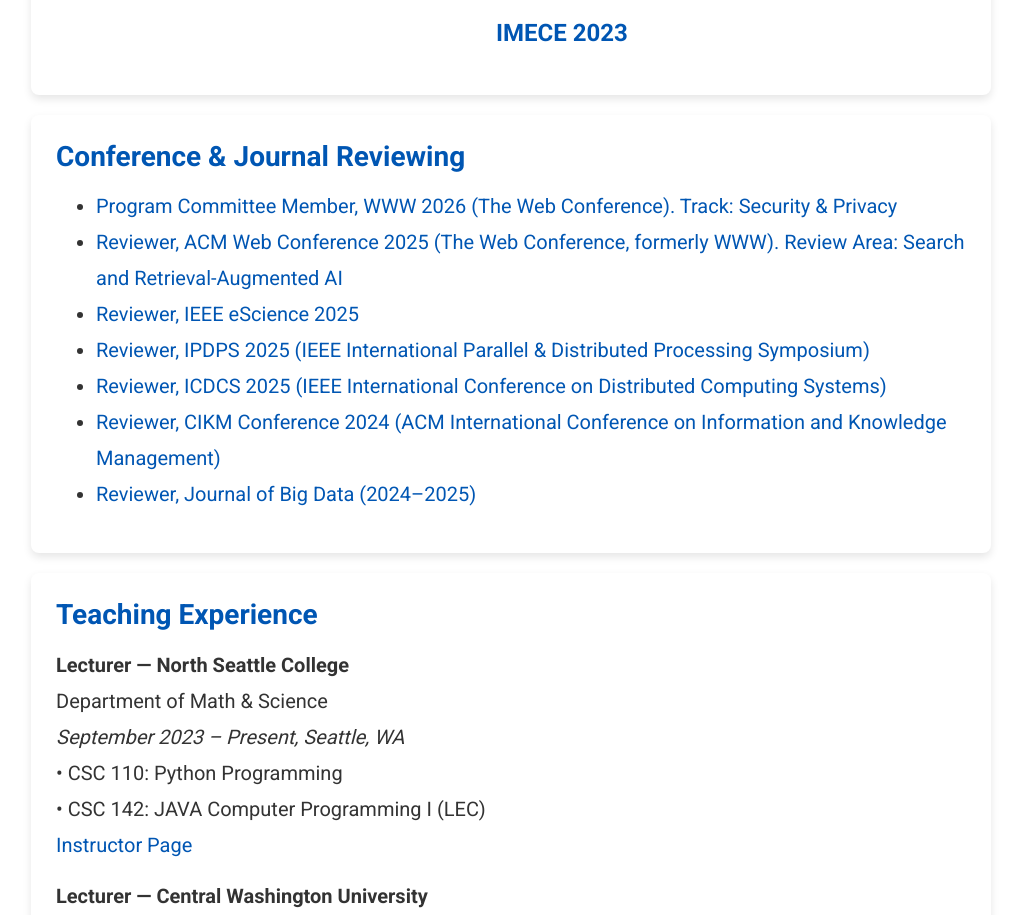
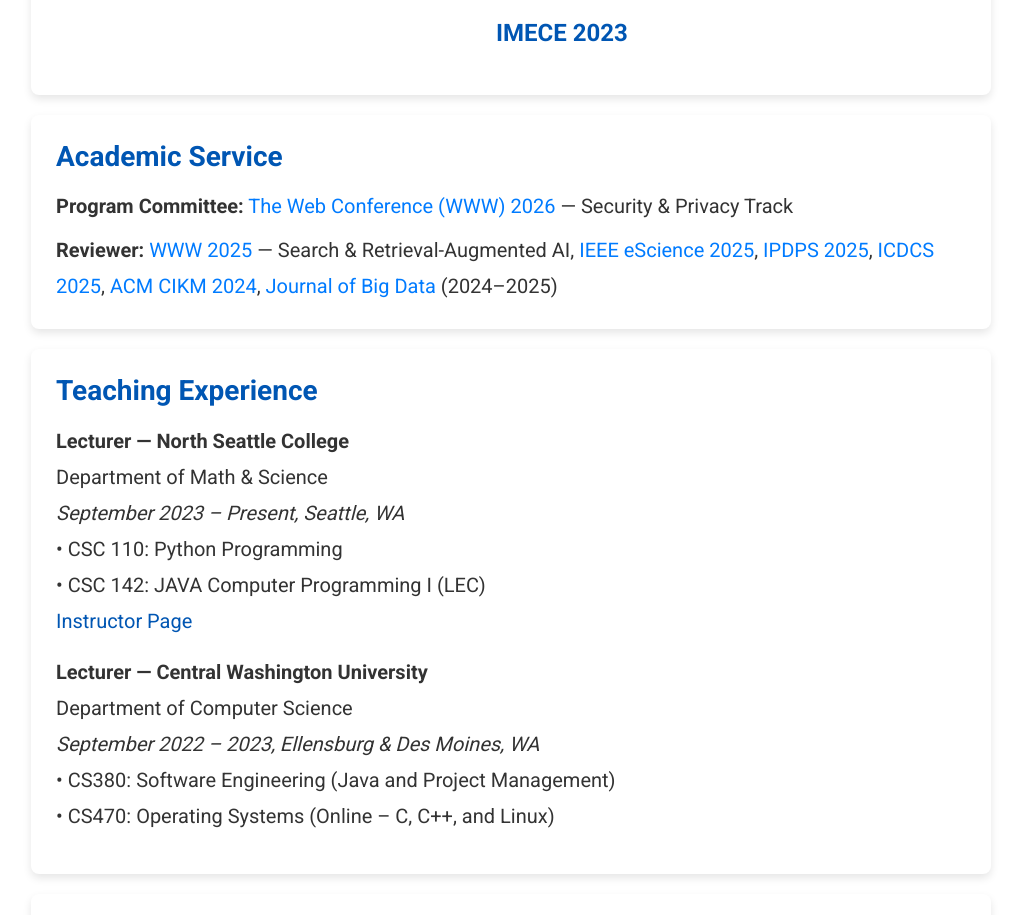
Before and after one commit to solmazsm/solmazsm.github.io, a plain HTML site: page index.html in a window 1280 px wide. Shown: the part 4901-5816 px from the top of the page, without its empty margins (129-1150 px from the left). Drawn offline with nearby package versions, Linux system fonts and the light colour scheme.

Commit message:
Refactor academic service section in index.html
Replaced list items with paragraphs for academic service and reviewing details.

```diff
--- a/index.html
+++ b/index.html
@@ -332,56 +332,31 @@
   </div>
 </div>
 
-<div class="section">
-  <h2>Conference & Journal Reviewing</h2>
-  <ul style="font-size: 20px; line-height: 1.8;">
+ <!-- Service -->
+  <div class="section">
+    <h2>Academic Service</h2>
 
-    <li>
-      <a href="https://www2026.thewebconf.org/" target="_blank" style="color: #0056b3;">
-        Program Committee Member, WWW 2026 (The Web Conference).
-        Track: Security &amp; Privacy
-      </a>
-    </li>
+    <p style="margin-bottom:8px;">
+      <strong>Program Committee:</strong>
+      <a class="link-blue" href="https://www2026.thewebconf.org/" target="_blank" rel="noopener">The Web Conference (WWW) 2026</a>
+      <span class="small-muted">— Security &amp; Privacy Track</span>
+    </p>
 
-    <li>
-      <a href="https://dl.acm.org/action/showFmPdf?doi=10.1145%2F3696410" target="_blank" style="color: #0056b3;">
-        Reviewer, ACM Web Conference 2025 (The Web Conference, formerly WWW).
-        Review Area: Search and Retrieval-Augmented AI
-      </a>
-    </li>
+    <p style="margin-bottom:0;">
+      <strong>Reviewer:</strong>
+      <a class="link-blue" href="https://dl.acm.org/action/showFmPdf?doi=10.1145%2F3696410" target="_blank" rel="noopener">WWW 2025</a>
+      <span class="small-muted">— Search &amp; Retrieval-Augmented AI</span>,
+      <a class="link-blue" href="https://www.escience-conference.org/about/" target="_blank" rel="noopener">IEEE eScience 2025</a>,
+      <a class="link-blue" href="https://www.ipdps.org/2025-announcements.html" target="_blank" rel="noopener">IPDPS 2025</a>,
+      <a class="link-blue" href="https://icdcs2025.icdcs.org/" target="_blank" rel="noopener">ICDCS 2025</a>,
+      <a class="link-blue" href="https://cikm2024.org/" target="_blank" rel="noopener">ACM CIKM 2024</a>,
+      <a class="link-blue" href="https://journalofbigdata.springeropen.com/" target="_blank" rel="noopener">Journal of Big Data</a>
+      <span class="small-muted">(2024–2025)</span>
+    </p>
+  </div>
 
-    <li>
-      <a href="https://www.escience-conference.org/about/" target="_blank" style="color: #0056b3;">
-        Reviewer, IEEE eScience 2025
-      </a>
-    </li>
 
-    <li>
-      <a href="https://www.ipdps.org/2025-announcements.html" target="_blank" style="color: #0056b3;">
-        Reviewer, IPDPS 2025 (IEEE International Parallel &amp; Distributed Processing Symposium)
-      </a>
-    </li>
 
-    <li>
-      <a href="https://icdcs2025.icdcs.org/" target="_blank" style="color: #0056b3;">
-        Reviewer, ICDCS 2025 (IEEE International Conference on Distributed Computing Systems)
-      </a>
-    </li>
-
-    <li>
-      <a href="https://cikm2024.org/" target="_blank" style="color: #0056b3;">
-        Reviewer, CIKM Conference 2024 (ACM International Conference on Information and Knowledge Management)
-      </a>
-    </li>
-
-    <li>
-      <a href="https://journalofbigdata.springeropen.com/" target="_blank" style="color: #0056b3;">
-        Reviewer, Journal of Big Data (2024–2025)
-      </a>
-    </li>
-
-  </ul>
-</div>
 
 <!-- Teaching Experience -->
 <div class="section">
```
